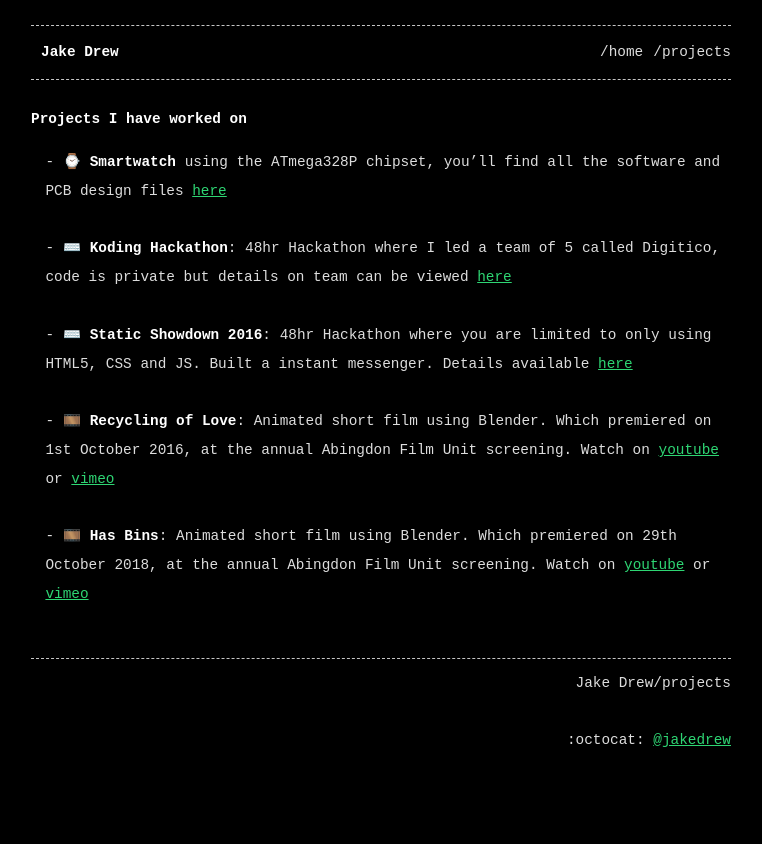
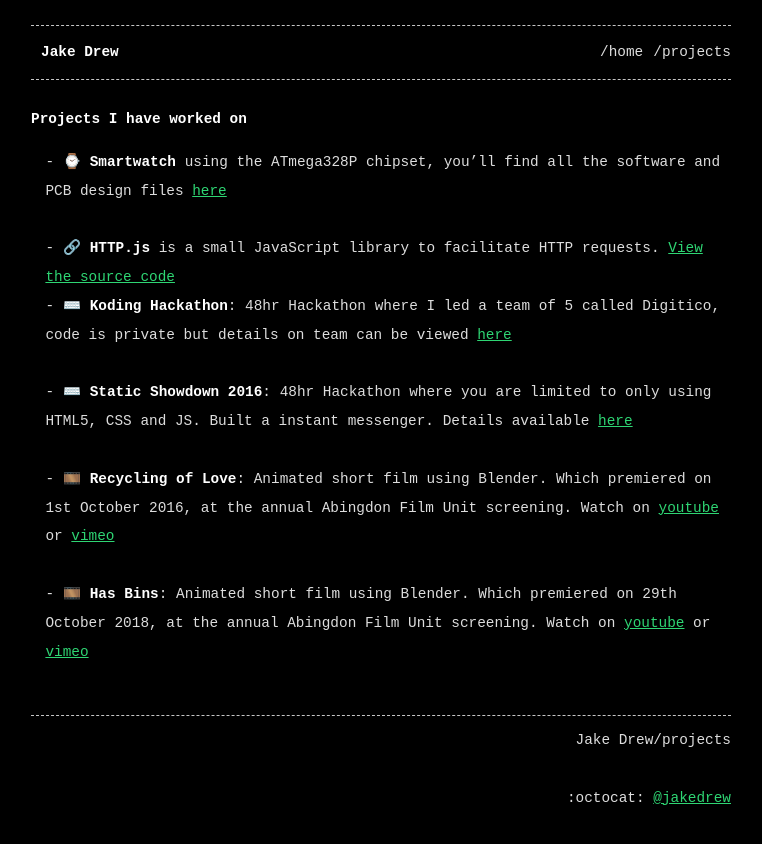
Before and after one commit to jakedrew/jakedrew.github.io, a Jekyll site: the page built from projects.md, in a window 1280 px wide. Shown: the top 844 px of the page, without its empty margins (259-1021 px from the left). Built offline with Jekyll 4.4.1, drawn with Linux system fonts in a browser that asks for light colours.

Commit message:
Add HTTP.js to the projects page

```diff
--- a/projects.md
+++ b/projects.md
@@ -7,12 +7,14 @@ title: Jake Drew
 ### Projects I have worked on
 
 - ⌚ **Smartwatch** using the ATmega328P chipset, you'll find all the software and PCB design files [here][smartwatch] <br><br>
+- 🔗 **HTTP.js** is a small JavaScript library to facilitate HTTP requests. [View the source code][httpjs]
 - ⌨️ **Koding Hackathon**: 48hr Hackathon where I led a team of 5 called Digitico, code is private but details on team can be viewed [here][koding] <br><br>
 - ⌨️ **Static Showdown 2016**: 48hr Hackathon where you are limited to only using HTML5, CSS and JS. Built a instant messenger. Details available [here][ss16] <br><br>
 - 🎞️ **Recycling of Love**: Animated short film using Blender. Which premiered on 1st October 2016, at the annual Abingdon Film Unit screening. Watch on [youtube][recyclingoflove] or [vimeo][recyclingoflovevimeo] <br><br>
 - 🎞️ **Has Bins**: Animated short film using Blender. Which premiered on 29th October 2018, at the annual Abingdon Film Unit screening. Watch on [youtube][hasbins] or [vimeo][hasbinsvimeo] <br><br>
 
 [smartwatch]: https://github.com/jakedrew/SmartWatch
+[httpjs]: https://github.com/jakedrew/HTTP.js
 [koding]: https://github.com/koding/global.hackathon
 [ss16]: https://gist.github.com/limhenry/f51330aa29e427fcc4ff#file-ss16-webapp-md
 [recyclingoflove]: https://youtu.be/Z50Cs3LgAEw
```
